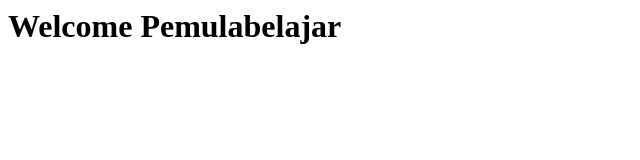
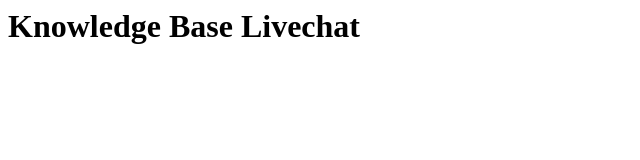
Before and after one commit to Fnx88/Pemulabelajar, a plain HTML site: page index.html in a window 1280 px wide. Shown: the whole page, without its empty margins (0-640 px from the left). Drawn offline with Linux system fonts and the light colour scheme.

Commit message:
Update index.html

```diff
--- a/index.html
+++ b/index.html
@@ -1 +1 @@
-<h1><Color=Red>Welcome Pemulabelajar</Color></h1>
+<h1><Color=Red>Knowledge Base Livechat</Color></h1>
```
